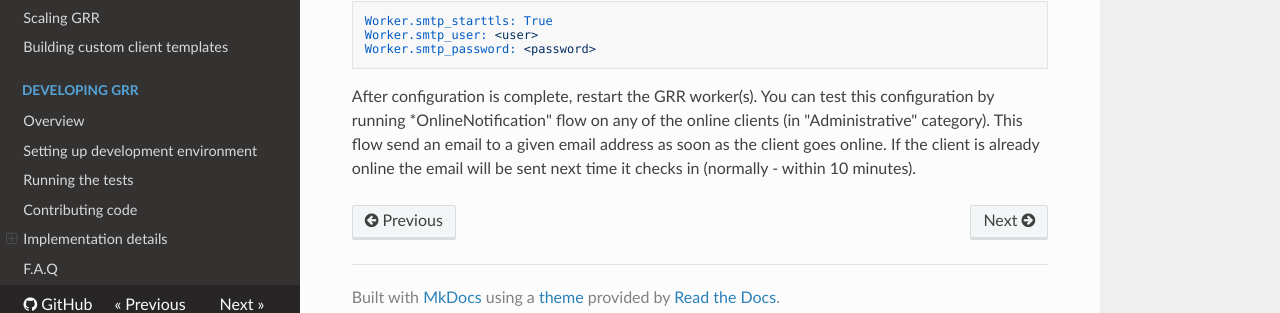
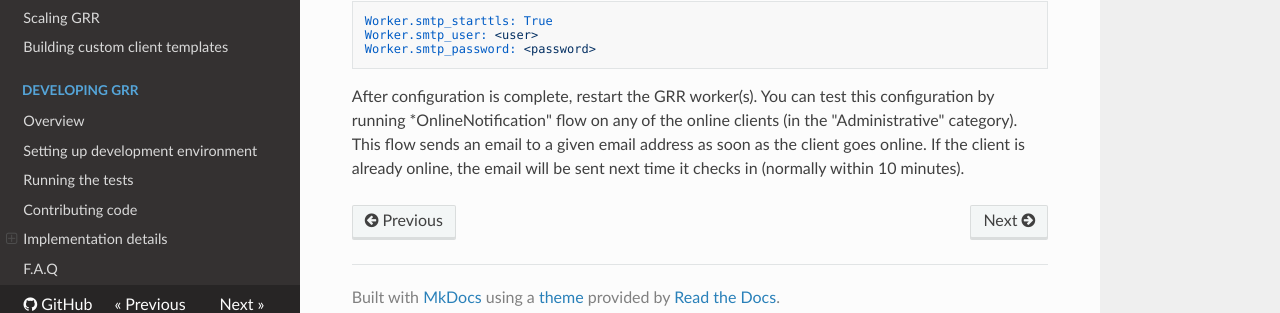
Before and after one commit to google/grr-doc, an MkDocs documentation site: the page built from docs/maintaining-and-tuning/email-configuration.md, in a window 1280 px wide. Shown: the part 575-888 px from the top of the page. Built offline with MkDocs 1.6.1, drawn with Linux system fonts in a browser that asks for light colours; nearby versions of some CDN libraries; old or Windows-style settings are respelled for this version of MkDocs.

Commit message:
Some changes to the email docs.

````diff
--- a/docs/maintaining-and-tuning/email-configuration.md
+++ b/docs/maintaining-and-tuning/email-configuration.md
@@ -25,4 +25,4 @@ Worker.smtp_user: <user>
 Worker.smtp_password: <password>
 ```
 
-After configuration is complete, restart the GRR worker(s). You can test this configuration by running *OnlineNotification" flow on any of the online clients (in "Administrative" category). This flow send an email to a given email address as soon as the client goes online. If the client is already online the email will be sent next time it checks in (normally - within 10 minutes).
+After configuration is complete, restart the GRR worker(s). You can test this configuration by running *OnlineNotification" flow on any of the online clients (in the "Administrative" category). This flow sends an email to a given email address as soon as the client goes online. If the client is already online, the email will be sent next time it checks in (normally within 10 minutes).
````
